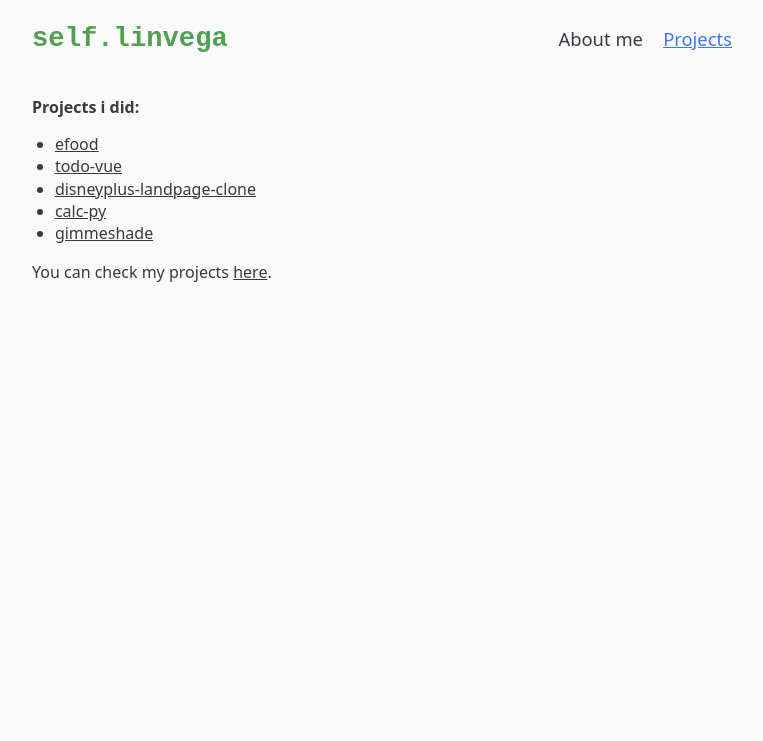
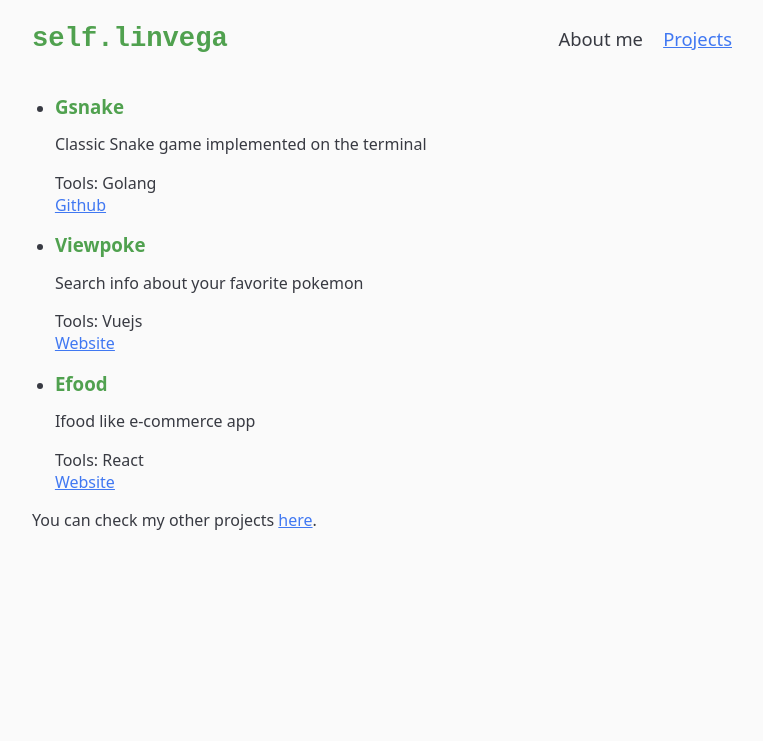
Before and after one commit to linvegas/linvegas.github.io, a plain HTML site: page index.html in a window 1280 px wide. Both pictures are taken after a click on the link "Projects". Shown: the top 741 px of the page, without its empty margins (258-1021 px from the left). Drawn offline with Linux system fonts and the light colour scheme.

Commit message:
Adding new projects and changing layout

```diff
--- a/index.html
+++ b/index.html
@@ -20,11 +20,12 @@
       <h1 id="logo">self.linvega</h1>
       <nav>
         <ul role="list">
-          <li><a href="#about-me">About me</a></li>
-          <li><a href="#projects">Projects</a></li>
+          <li><a href="#about-me" class="nav-link">About me</a></li>
+          <li><a href="#projects" class="nav-link">Projects</a></li>
         </ul>
       </nav>
     </header>
+
     <main>
       <section class="tab-pannel" id="about-me">
         <p>
@@ -49,28 +50,32 @@
           <li>React / Vue / Svelte / Vanilla</li>
         </ul>
       </section>
+
       <section class="tab-pannel" id="projects">
-        <h4>Projects i did:</h4>
         <ul>
           <li>
-            <a href="https://efood-three.vercel.app/" target="_blank">efood</a>
+            <h3>Gsnake</h3>
+            <p>Classic Snake game implemented on the terminal</p>
+            <p>Tools: Golang</p>
+            <a href="https://github.com/linvegas/gsnake" target="_blank">Github</a>
           </li>
           <li>
-            <a href="https://todo-vue-scosta.vercel.app/" target="_blank">todo-vue</a>
+            <h3>Viewpoke</h3>
+            <p>Search info about your favorite pokemon</p>
+            <p>Tools: Vuejs</p>
+            <a href="https://viewpoke.vercel.app" target="_blank">Website</a>
           </li>
           <li>
-            <a href="https://clone-disneyplus-nu.vercel.app/" target="_blank">disneyplus-landpage-clone</a>
-          </li>
-          <li>
-            <a href="https://github.com/linvegas/calc-py" target="_blank">calc-py</a>
-          </li>
-          <li>
-            <a href="https://gimmeshade-five.vercel.app/" target="_blank">gimmeshade</a>
+            <h3>Efood</h3>
+            <p>Ifood like e-commerce app</p>
+            <p>Tools: React</p>
+            <a href="https://efood-three.vercel.app" target="_blank">Website</a>
           </li>
         </ul>
-        <p>You can check my projects <a href="https://github.com/linvegas" target="_blank">here</a>.</p>
+        <p>You can check my other projects <a href="https://github.com/linvegas" target="_blank">here</a>.</p>
       </section>
     </main>
+
     <footer>
       <span>EOF</span>
       <a href="https://github.com/linvegas" target="_blank">
--- a/style.css
+++ b/style.css
@@ -66,11 +66,6 @@ input, button, select, textarea, optgroup {
   font-size: inherit;
 }
 
-a:not([class]) {
-  text-decoration-skip-ink: auto;
-  color: currentColor;
-}
-
 code, kbd, samp, pre {
   font-family:
     ui-monospace, SFMono-Regular, Consolas,
@@ -88,6 +83,7 @@ code, kbd, samp, pre {
   --c-bg: #232326;
   --c-fg: #eff0f1;
   --c-accent: #8fb573;
+  /*--c-accent2: #c49060;*/
   --c-info: #57a5e5;
   /*--c-mix: white;*/
 
@@ -95,6 +91,7 @@ code, kbd, samp, pre {
     --c-bg: #fafafa;
     --c-fg: #383a42;
     --c-accent: #50a14f;
+    /*--c-accent2: #c18401;*/
     --c-info: #4078f2;
     /*--c-mix: black;*/
   }
@@ -105,6 +102,11 @@ body {
   color: var(--c-fg);
   display: flex;
   flex-direction: column;
+}
+
+a:not([class]) {
+  text-decoration-skip-ink: auto;
+  color: var(--c-info);
 }
 
 main {
@@ -133,6 +135,10 @@ header {
     font-size: 1.7rem;
     font-family: monospace;
     color: var(--c-accent);
+  }
+
+  & .nav-link {
+    color: currentColor;
   }
 
   & nav > ul[role="list"] {
@@ -165,6 +171,12 @@ header {
   }
 }
 
+section#projects {
+  & > ul h3 {
+    color: var(--c-accent);
+  }
+}
+
 footer {
   display: flex;
   justify-content: center;
```
